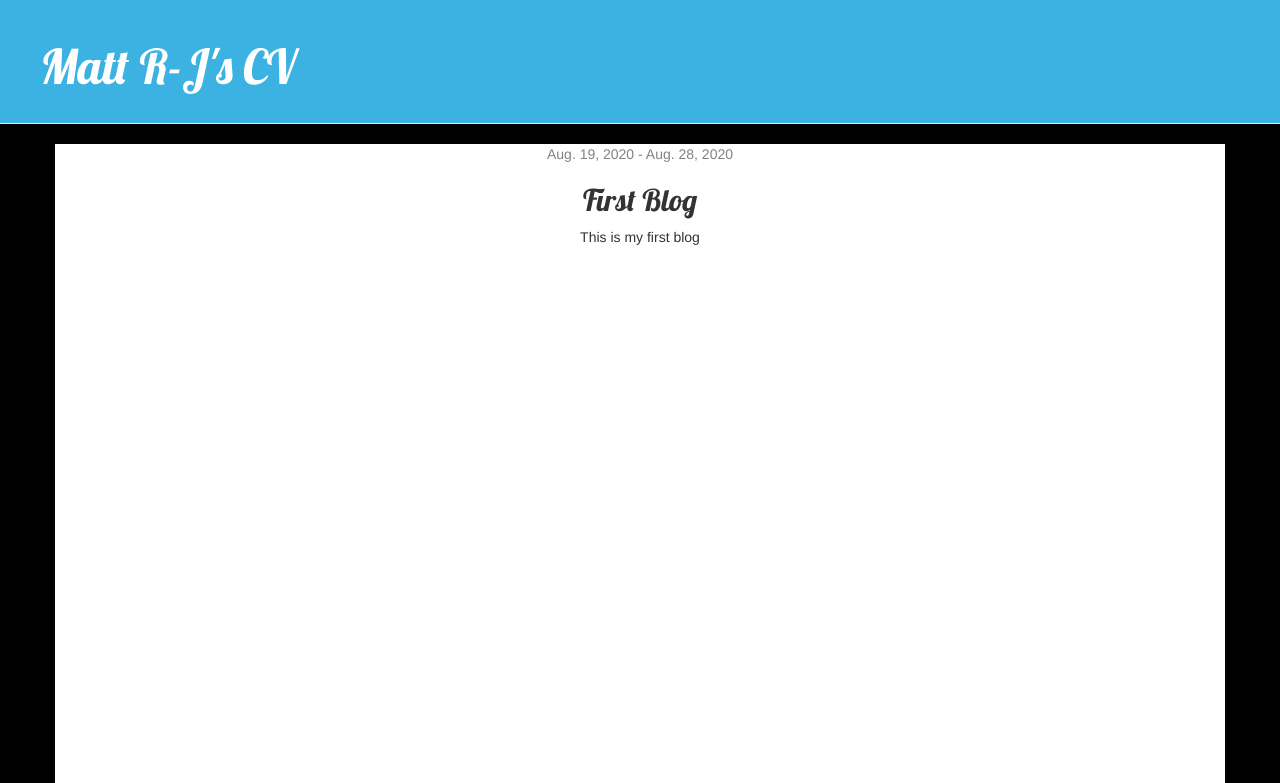
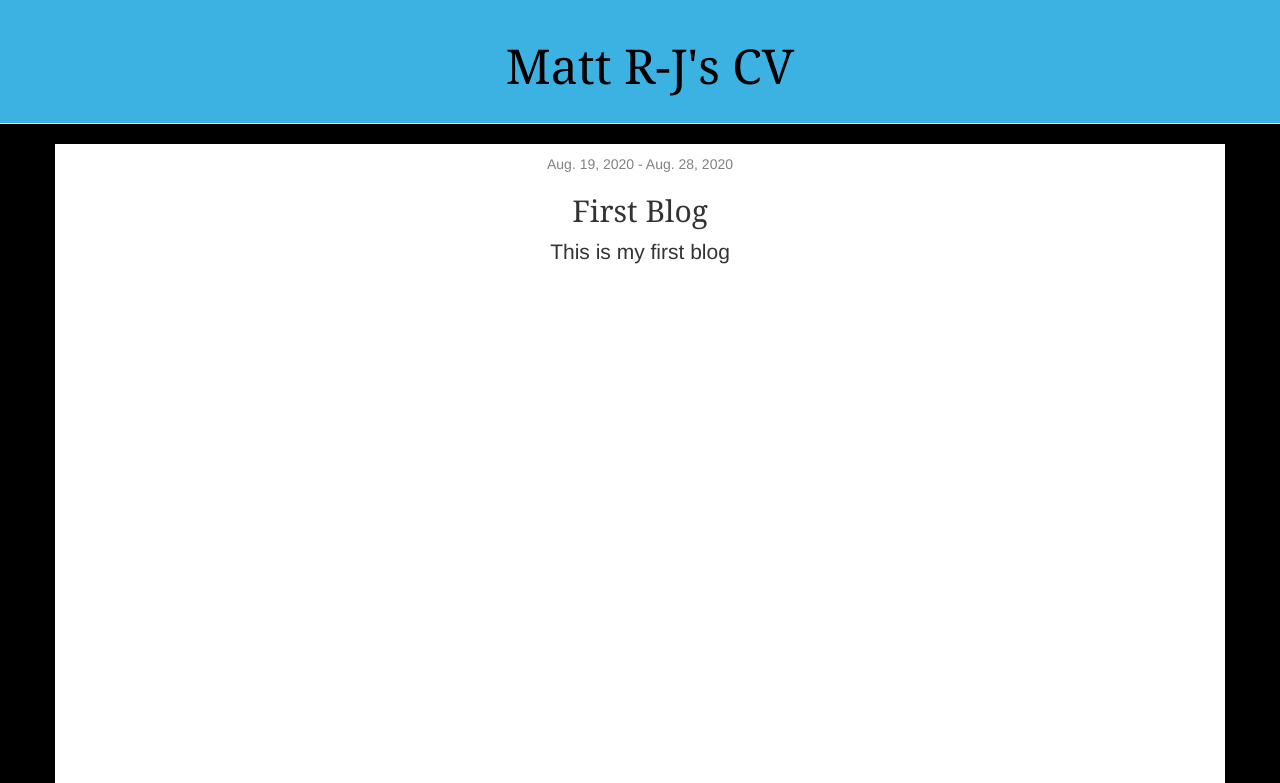
Before and after one commit to mattylyd/Bridging-Coursework, a Django app: page /post/1/ in a window 1280 px wide. Shown: the top 783 px of the page. Run offline with Django 3.2, Linux system fonts and the light colour scheme; data comes from the database, SQL or seed files in the repository; some libraries are stand-ins or nearby versions.

Commit message:
updating css

```diff
--- a/blog/static/css/blog.css
+++ b/blog/static/css/blog.css
@@ -1,6 +1,6 @@
 h1 a, h2 a {
     color: #3BB2E2;
-    font-family: 'Lobster';
+    font-family: 'Georgia';
 }
 body {
     background: black;
@@ -13,12 +13,14 @@ body {
 }
 
 .page-header h1, .page-header h1 a, .page-header h1 a:visited, .page-header h1 a:active {
-    color: #ffffff;
+    color: black;
     font-size: 36pt;
     text-decoration: none;
 }
 
 .content {
+
+    padding-top: 10px;
     background: white;
     height: 80%;
     margin: auto;
@@ -30,11 +32,13 @@ body {
 body .content h1{
     background: #3BB2E2;
 }
-
+h1{
+    text-align: center;
+}
 
 
 h1, h2, h3, h4 {
-    font-family: 'Lobster', cursive;
+    font-family: 'Georgia', cursive;
 }
 
 .date {
--- a/blog/templates/blog/base.html
+++ b/blog/templates/blog/base.html
@@ -14,7 +14,7 @@
             {% endif %}
             <h1><a href="/">Matt R-J's CV</a></h1>
         </div>
-        <div class="content container">
+        <div class="content container jumbotron">
             <div class="row" >
                 <div class="col-md-12" >
                 {% block content %}
```
